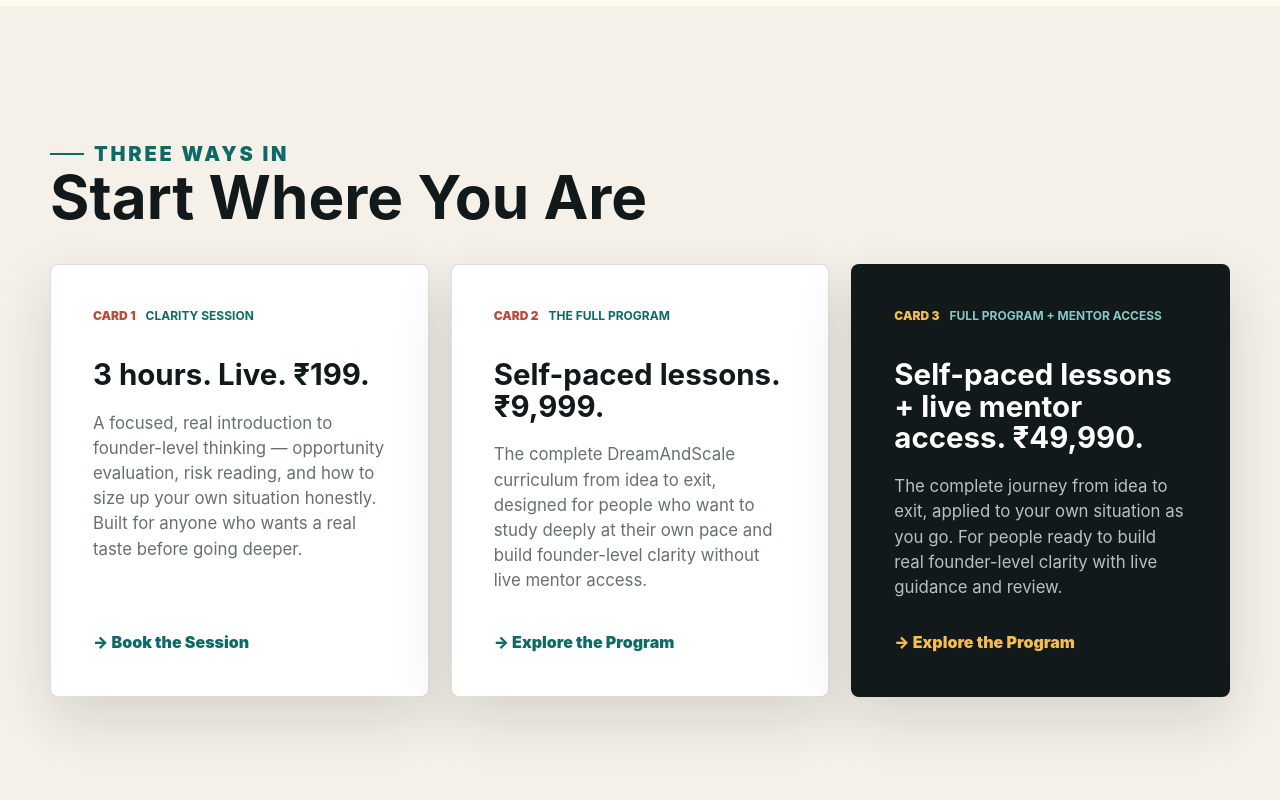
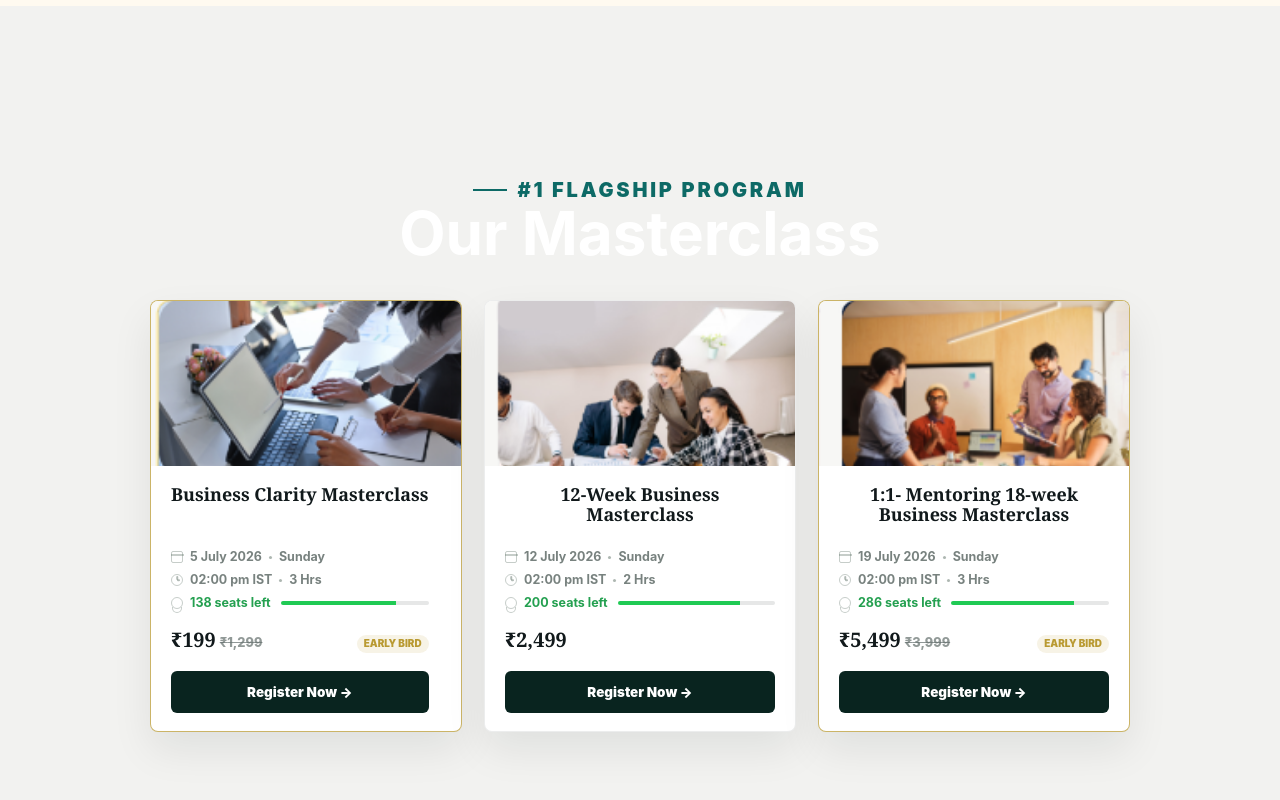
Before and after one commit to project-babuna/das, a Next.js app: page / in a window 1280 px wide. Shown: the part 1460-2260 px from the top of the page. Built offline with nearby package versions, Linux system fonts and the light colour scheme.

Commit message:
another section + course card change,

```diff
--- a/app/globals.css
+++ b/app/globals.css
@@ -599,7 +599,8 @@ h3 {
 
 .section-heading {
   max-width: 880px;
-  margin-bottom: 36px;
+  margin: 36px;
+  color: var(--white);
 }
 
 .section-heading.narrow {
@@ -608,6 +609,7 @@ h3 {
 
 .section-heading p {
   margin: 18px 0 0;
+  color: var(--white);
 }
 
 .entry-grid {
@@ -681,6 +683,287 @@ h3 {
 
 .entry-card.accent .text-link {
   color: #f3bd50;
+}
+
+.start-section {
+  background: #f2f2f0;
+}
+
+.start-section .section-heading {
+  margin-inline: auto;
+  text-align: center;
+}
+
+.start-section .eyebrow {
+  justify-content: center;
+}
+
+.start-section .entry-grid {
+  max-width: 980px;
+  margin-inline: auto;
+  gap: 22px;
+  align-items: stretch;
+}
+
+.start-section .entry-card {
+  overflow: hidden;
+  min-height: 0;
+  padding: 0;
+  border: 1px solid rgba(17, 25, 27, 0.08);
+  border-radius: 8px;
+  background: var(--white);
+  box-shadow: 0 18px 40px rgba(17, 25, 27, 0.08);
+  animation: masterclass-card-in 620ms ease both;
+  transition:
+    border-color 220ms ease,
+    box-shadow 220ms ease,
+    transform 220ms ease;
+}
+
+.start-section .entry-card.featured {
+  border-color: rgba(185, 154, 50, 0.74);
+}
+
+.start-section .entry-card:nth-child(2) {
+  animation-delay: 90ms;
+}
+
+.start-section .entry-card:nth-child(3) {
+  animation-delay: 180ms;
+}
+
+.start-section .entry-card:hover,
+.start-section .entry-card:focus-within {
+  border-color: rgba(13, 106, 102, 0.35);
+  box-shadow: 0 24px 54px rgba(9, 36, 31, 0.16);
+  transform: translateY(-8px);
+}
+
+.entry-card-image {
+  width: 100%;
+  aspect-ratio: 1.88 / 1;
+  background-image: url("/assets/our-masterclass-reference.png");
+  background-repeat: no-repeat;
+  background-size: 456% auto;
+  transition: transform 360ms ease;
+}
+
+.start-section .entry-card:hover .entry-card-image,
+.start-section .entry-card:focus-within .entry-card-image {
+  transform: scale(1.035);
+}
+
+.entry-card-image.clarity {
+  background-position: 18.4% 10.3%;
+}
+
+.entry-card-image.business {
+  background-position: 48.8% 10.3%;
+}
+
+.entry-card-image.mentoring {
+  background-position: 79.2% 10.3%;
+}
+
+.entry-card-body {
+  display: flex;
+  min-height: 236px;
+  flex-direction: column;
+  padding: 18px 20px 18px;
+}
+
+.entry-card-body h3 {
+  min-height: 54px;
+  margin: 0 0 12px;
+  color: var(--ink);
+  font-family: Georgia, "Times New Roman", serif;
+  font-size: clamp(1.02rem, 1.4vw, 1.24rem);
+  font-weight: 800;
+  line-height: 1.15;
+  text-align: center;
+}
+
+.entry-meta,
+.entry-seat-copy {
+  display: flex;
+  align-items: center;
+  gap: 7px;
+  color: #78827f;
+  font-size: 0.78rem;
+  font-weight: 650;
+  line-height: 1.2;
+}
+
+.entry-meta + .entry-meta {
+  margin-top: 8px;
+}
+
+.meta-dot {
+  width: 3px;
+  height: 3px;
+  border-radius: 50%;
+  background: rgba(93, 112, 101, 0.5);
+}
+
+.detail-icon {
+  position: relative;
+  flex: 0 0 auto;
+  width: 12px;
+  height: 12px;
+  border: 1.5px solid rgba(93, 112, 101, 0.35);
+}
+
+.detail-icon-calendar {
+  border-radius: 2px;
+}
+
+.detail-icon-calendar::before {
+  content: "";
+  position: absolute;
+  inset: 2px -1.5px auto;
+  height: 1.5px;
+  background: rgba(93, 112, 101, 0.35);
+}
+
+.detail-icon-clock {
+  border-radius: 50%;
+}
+
+.detail-icon-clock::before,
+.detail-icon-clock::after {
+  content: "";
+  position: absolute;
+  left: 50%;
+  top: 50%;
+  width: 1.5px;
+  border-radius: 2px;
+  background: rgba(93, 112, 101, 0.48);
+  transform-origin: center bottom;
+}
+
+.detail-icon-clock::before {
+  height: 4px;
+  transform: translate(-50%, -100%);
+}
+
+.detail-icon-clock::after {
+  height: 3px;
+  transform: translate(-50%, -100%) rotate(90deg);
+}
+
+.detail-icon-seat {
+  border-radius: 50%;
+}
+
+.detail-icon-seat::after {
+  content: "";
+  position: absolute;
+  left: 50%;
+  bottom: -5px;
+  width: 8px;
+  height: 5px;
+  border: 1.5px solid rgba(93, 112, 101, 0.35);
+  border-top: 0;
+  border-radius: 0 0 7px 7px;
+  transform: translateX(-50%);
+}
+
+.entry-seat-row {
+  display: grid;
+  grid-template-columns: auto 1fr;
+  gap: 10px;
+  align-items: center;
+  margin-top: 8px;
+}
+
+.entry-seat-copy {
+  color: #24a050;
+}
+
+.seat-meter {
+  height: 4px;
+  border-radius: 999px;
+  background:
+    linear-gradient(90deg, #20ca54 0 78%, transparent 78%),
+    rgba(17, 25, 27, 0.1);
+}
+
+.entry-price-row {
+  display: flex;
+  align-items: flex-end;
+  justify-content: space-between;
+  gap: 12px;
+  margin-top: 18px;
+}
+
+.entry-price {
+  color: var(--ink);
+  font-family: Georgia, "Times New Roman", serif;
+  font-size: 1.25rem;
+  font-weight: 900;
+  line-height: 1;
+}
+
+.entry-compare {
+  margin-left: 4px;
+  color: rgba(102, 113, 111, 0.72);
+  font-size: 0.8rem;
+  font-weight: 800;
+  text-decoration: line-through;
+}
+
+.entry-badge {
+  flex: 0 0 auto;
+  padding: 4px 7px;
+  border-radius: 999px;
+  color: var(--brand-gold);
+  background: rgba(185, 154, 50, 0.12);
+  font-size: 0.62rem;
+  font-weight: 950;
+  line-height: 1;
+  text-transform: uppercase;
+}
+
+.entry-register {
+  display: inline-flex;
+  align-items: center;
+  justify-content: center;
+  min-height: 42px;
+  margin-top: 18px;
+  border-radius: 6px;
+  color: var(--white);
+  background: var(--brand-deep);
+  font-size: 0.84rem;
+  font-weight: 950;
+  transition:
+    background 180ms ease,
+    box-shadow 180ms ease,
+    transform 180ms ease;
+}
+
+.start-section .entry-card.featured .entry-register {
+  color: var(--white);
+  background: var(--brand-deep);
+}
+
+.entry-register:hover,
+.entry-register:focus-visible {
+  background: var(--teal-dark);
+  box-shadow: 0 10px 24px rgba(9, 36, 31, 0.2);
+  transform: translateY(-1px);
+  outline: none;
+}
+
+@keyframes masterclass-card-in {
+  from {
+    opacity: 0;
+    transform: translateY(22px);
+  }
+
+  to {
+    opacity: 1;
+    transform: translateY(0);
+  }
 }
 
 .course-header {
@@ -1752,14 +2035,27 @@ h3 {
 }
 
 @media (prefers-reduced-motion: reduce) {
-  .ribbon-item {
+  .ribbon-item,
+  .start-section .entry-card {
     animation: none;
   }
 
   .btn,
   .header-cta,
+  .entry-card-image,
+  .entry-register,
+  .start-section .entry-card,
   .ribbon-item,
   .ribbon-tooltip {
     transition: none;
   }
-}
+
+  .start-section .entry-card:hover,
+  .start-section .entry-card:focus-within,
+  .start-section .entry-card:hover .entry-card-image,
+  .start-section .entry-card:focus-within .entry-card-image,
+  .entry-register:hover,
+  .entry-register:focus-visible {
+    transform: none;
+  }
+}
--- a/app/page.jsx
+++ b/app/page.jsx
@@ -45,6 +45,46 @@ const ribbonItems = [
     id: "exit",
     label: "Exit",
     detail: "Think several moves ahead about valuation, optionality, and realizing built value.",
+  },
+];
+
+const masterclasses = [
+  {
+    title: "Business Clarity Masterclass",
+    date: "5 July 2026",
+    day: "Sunday",
+    time: "02:00 pm IST",
+    duration: "3 Hrs",
+    seats: "138 seats left",
+    price: "199",
+    compareAt: "1,299",
+    cta: "Register Now",
+    featured: true,
+    imageClass: "clarity",
+  },
+  {
+    title: "12-Week Business Masterclass",
+    date: "12 July 2026",
+    day: "Sunday",
+    time: "02:00 pm IST",
+    duration: "2 Hrs",
+    seats: "200 seats left",
+    price: "2,499",
+    cta: "Register Now",
+    imageClass: "business",
+  },
+  {
+    title: "1:1- Mentoring 18-week Business Masterclass",
+    date: "19 July 2026",
+    day: "Sunday",
+    time: "02:00 pm IST",
+    duration: "3 Hrs",
+    seats: "286 seats left",
+    price: "5,499",
+    compareAt: "3,999",
+    cta: "Register Now",
+    featured: true,
+    imageClass: "mentoring",
   },
 ];
 
@@ -211,11 +251,55 @@ export default function Home() {
         <section className="section start-section" id="clarity">
           <div className="container">
             <div className="section-heading">
-              <p className="eyebrow dark">Three ways in</p>
-              <h2>Start Where You Are</h2>
+              <p className="eyebrow dark">#1 Flagship program</p>
+              <h2>Our Masterclass</h2>
             </div>
 
             <div className="entry-grid">
+              {masterclasses.map((masterclass) => (
+                <article
+                  className={masterclass.featured ? "entry-card featured" : "entry-card"}
+                  id={masterclass.title.includes("12-Week") ? "program" : undefined}
+                  key={masterclass.title}
+                >
+                  <div className={`entry-card-image ${masterclass.imageClass}`} aria-hidden="true"></div>
+                  <div className="entry-card-body">
+                    <h3>{masterclass.title}</h3>
+                    <div className="entry-meta">
+                      <span className="detail-icon detail-icon-calendar" aria-hidden="true"></span>
+                      <span>{masterclass.date}</span>
+                      <span className="meta-dot" aria-hidden="true"></span>
+                      <span>{masterclass.day}</span>
+                    </div>
+                    <div className="entry-meta">
+                      <span className="detail-icon detail-icon-clock" aria-hidden="true"></span>
+                      <span>{masterclass.time}</span>
+                      <span className="meta-dot" aria-hidden="true"></span>
+                      <span>{masterclass.duration}</span>
+                    </div>
+                    <div className="entry-seat-row">
+                      <div className="entry-seat-copy">
+                        <span className="detail-icon detail-icon-seat" aria-hidden="true"></span>
+                        <span>{masterclass.seats}</span>
+                      </div>
+                      <span className="seat-meter" aria-hidden="true"></span>
+                    </div>
+                    <div className="entry-price-row">
+                      <div>
+                        <strong className="entry-price">&#8377;{masterclass.price}</strong>
+                        {masterclass.compareAt ? (
+                          <span className="entry-compare">&#8377;{masterclass.compareAt}</span>
+                        ) : null}
+                      </div>
+                      {masterclass.compareAt ? <span className="entry-badge">Early Bird</span> : null}
+                    </div>
+                    <a className="entry-register" href="/course">
+                      {masterclass.cta} &rarr;
+                    </a>
+                  </div>
+                </article>
+              ))}
+              <div hidden>
               <article className="entry-card">
                 <div className="card-topline">
                   <span>Card 1</span>
@@ -232,7 +316,7 @@ export default function Home() {
                 </a>
               </article>
 
-              <article className="entry-card" id="program">
+              <article className="entry-card">
                 <div className="card-topline">
                   <span>Card 2</span>
                   <strong>The Full Program</strong>
@@ -263,6 +347,7 @@ export default function Home() {
                 </a>
               </article>
             </div>
+          </div>
           </div>
         </section>
 
@@ -424,7 +509,7 @@ export default function Home() {
               </p>
             </div>
             <div className="outcome-map" aria-label="DreamAndScale outcome map">
-              <span>Judge Risk</span>
+              <span>Judging Risk</span>
               <span>Read Markets</span>
               <span>Shape Products</span>
               <span>Model Money</span>
@@ -435,6 +520,10 @@ export default function Home() {
         </section>
 
         <section className="section entrepreneurship-section" aria-label="Entrepreneurship global impact">
+          <div className="section-heading">
+            <h2>Future of Entrepreneurship</h2>
+          </div>
+
           <div className="container entrepreneurship-panel">
             <div className="impact-card-grid">
               <article className="impact-card">
@@ -457,12 +546,12 @@ export default function Home() {
                 “
               </span>
               <blockquote>
-                "Entrepreneurship is the engine of growth, innovation, and job creation worldwide."
+                "The biggest risk is not taking any risk.In a world that is changing really quickly, the only strategy that is guaranteed to fail is not taking risks."
               </blockquote>
               <figcaption>
-                <span className="quote-avatar" aria-hidden="true">BK</span>
+                <span className="quote-avatar" aria-hidden="true">MZ</span>
                 <span>
-                  <strong>Ban Ki-Moon</strong>, Eighth Secretary-General of the United Nations.
+                  <strong>Mark Zukerberg </strong>, Co-Founder and CEO of Meta Platforms.
                 </span>
               </figcaption>
             </figure>
```
Also changed, not shown: public/assets/our-masterclass-reference.png (added).
